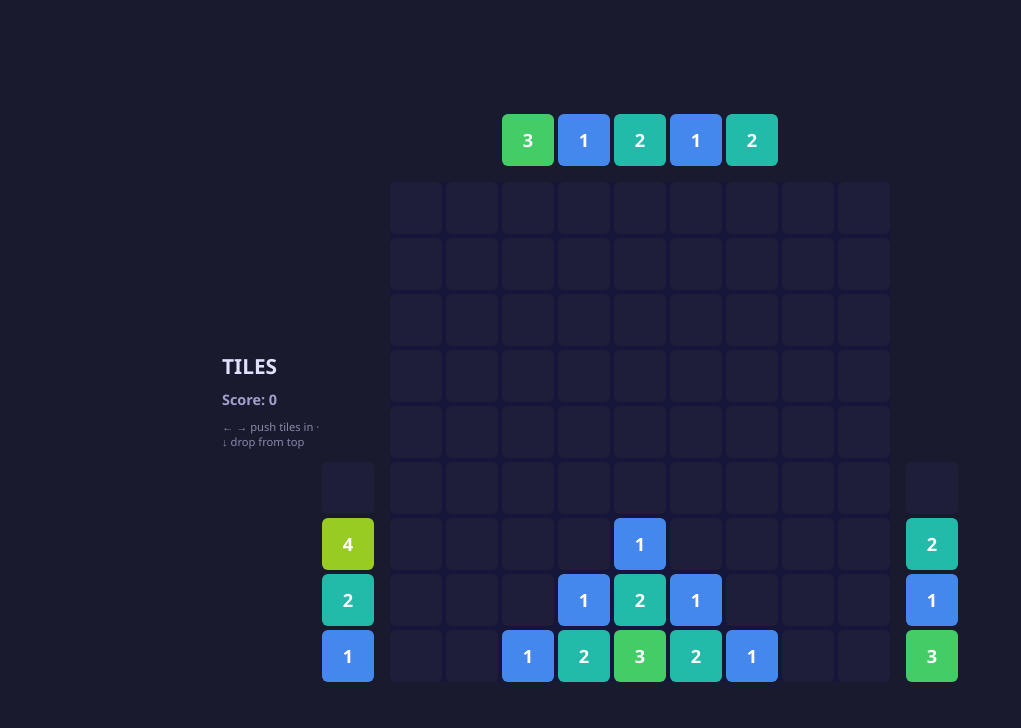
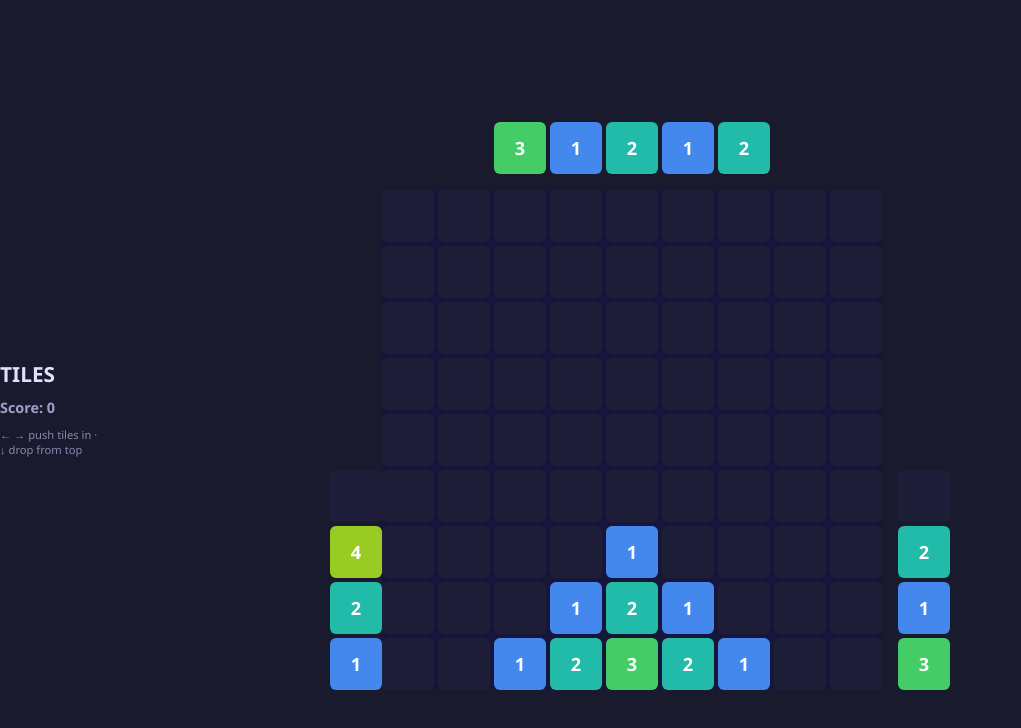
Before and after one commit to EvanCzako/Tiles1, a React (Vite) app: page / in a window 1280 px wide. Shown: the top 728 px of the page, without its empty margins (0-1021 px from the left). Built offline with nearby package versions, Linux system fonts and the light colour scheme.

Commit message:
Resizing

```diff
--- a/src/App.css
+++ b/src/App.css
@@ -10,13 +10,12 @@ html, body {
   flex-direction: column;
   align-items: center;
   gap: 12px;
-  padding: 16px;
   padding-top: max(56px, env(safe-area-inset-top));
   touch-action: none;
   user-select: none;
-  height: var(--app-h, 100svh);
+  height: 100%;
   width: 100%;
-  overflow: hidden;
+  overflow: visible;
 }
 
 .arena-container {
--- a/src/index.css
+++ b/src/index.css
@@ -19,4 +19,6 @@ body {
   display: flex;
   flex-direction: column;
   align-items: center;
+  width: 100%;
+  height: 100%;
 }
--- a/src/layout.js
+++ b/src/layout.js
@@ -3,14 +3,14 @@ import { CELL, GAP } from './constants';
 // ── Layout computed from cfg ──────────────────────────────────────────────────
 export function getLayout(cfg) {
   const { ROWS, COLS, PENDING_SIZE, PENDING_COL_START } = cfg;
-  const sideOffset     = CELL + GAP * 4;
+  const sideOffset     = CELL;
   const gridPx         = COLS * CELL + (COLS - 1) * GAP;
   const gridTopOffset  = CELL + GAP * 4;
   const gridBottom     = gridTopOffset + ROWS * (CELL + GAP) - GAP;
   const pendingColTop  = gridBottom - PENDING_SIZE * (CELL + GAP) + GAP;
   const topPendingLeft = PENDING_COL_START * (CELL + GAP);
   const CONTAINER_H    = gridTopOffset + ROWS * (CELL + GAP);
-  const CONTAINER_W    = gridPx + 2 * (CELL + GAP * 4);
+  const CONTAINER_W    = gridPx + 2 * CELL + GAP * 4;
   return { sideOffset, gridPx, gridTopOffset, pendingColTop, topPendingLeft, CONTAINER_H, CONTAINER_W };
 }
 
```
